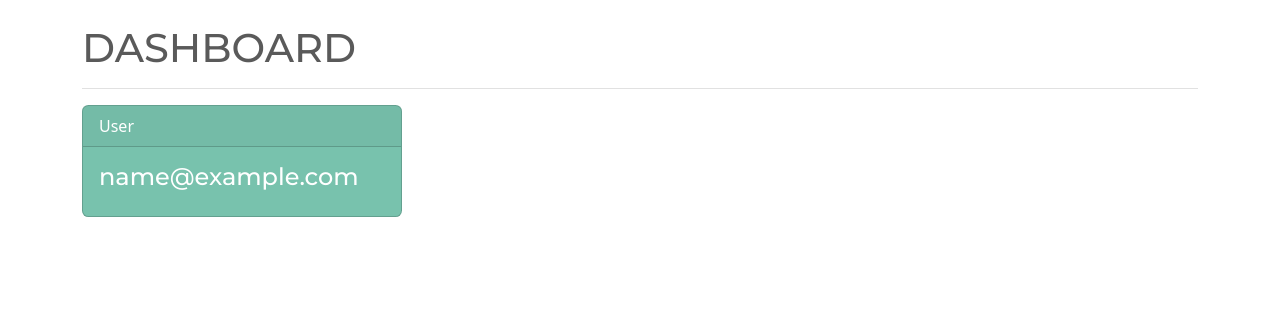
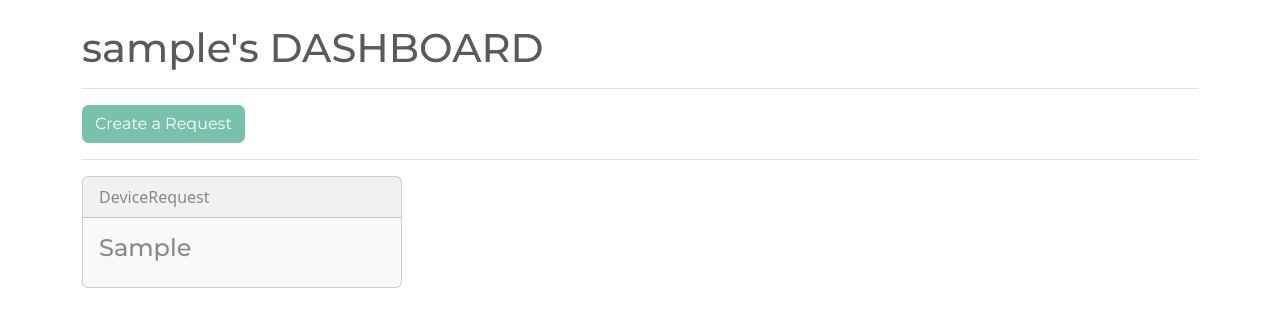
Before and after one commit to zebz2u4u/QA_softwareAgile, a Django app: page /dashboard in a window 1280 px wide. Shown: the part 56-383 px from the top of the page. Run offline with Django 5.2, Linux system fonts and the light colour scheme; a user stored in the database is signed in; tables that the repository leaves empty hold one stand-in row (values such as "Sample post").

Commit message:
Add functionality to create record
-Created model for the requests to be created,
-Registered model with admin, created a form to create & update a request.
-Added functionality for the requests to be seen on the dashboard in card
view.
-Started adding functionality to update a request also

Signed-off-by: <debie02awoyemi@gmail.com>

```diff
--- a/crud_app/webapp/admin.py
+++ b/crud_app/webapp/admin.py
@@ -2,8 +2,6 @@
 
 # Register your models here.
 
-from . models import device_request, maintenance_request, other_request
+from . models import Request
 
-admin.site.register(device_request)
-admin.site.register(maintenance_request)
-admin.site.register(other_request)
+admin.site.register(Request)
--- a/crud_app/webapp/models.py
+++ b/crud_app/webapp/models.py
@@ -2,35 +2,20 @@
 
 # Create your model
 
-class device_request(models.Model):
+class Request(models.Model):
+    REQUEST_TYPES = [
+        ('DeviceRequest', 'Device Request'),
+        ('MaintenanceRequest', 'Maintenance Request'),
+        ('OtherRequest', 'Other'),
+    ]
+
+    # id = models.AutoField(primary_key=True)
     dateCreated = models.DateTimeField(auto_now_add=True)
-
-    fullName = models.CharField(max_length=255)
-    workEmail = models.CharField(max_length=255)
-    lineManager = models.CharField(max_length=255)
+    fullName = models.CharField(max_length=255, verbose_name="Full Name")
+    workEmail = models.CharField(max_length=255, verbose_name="Work Email")
+    lineManager = models.CharField(max_length=255, verbose_name="Line Manager")
     request = models.CharField(max_length=550)
+    request_type = models.CharField(max_length=20, choices=REQUEST_TYPES)
 
     def __str__(self):
-        return self.fullName #create an autogenerated requestid and return it in future
-
-class maintenance_request(models.Model):
-    dateCreated = models.DateTimeField(auto_now_add=True)
-
-    fullName = models.CharField(max_length=255)
-    workEmail = models.CharField(max_length=255)
-    building = models.CharField(max_length=5)
-    request = models.CharField(max_length=550)
-
-
-    def __str__(self):
-        return self.fullName
-
-class other_request(models.Model):
-    dateCreated = models.DateTimeField(auto_now_add=True)
-
-    fullName = models.CharField(max_length=255)
-    workEmail = models.CharField(max_length=255)
-    request = models.CharField(max_length=550) #see if you can add request tags
-
-    def __str__(self):
-        return self.fullName
+        return f"{self.id} - {self.fullName}"
--- a/crud_app/webapp/templates/webapp/dashboard.html
+++ b/crud_app/webapp/templates/webapp/dashboard.html
@@ -1,22 +1,25 @@
 {% extends 'webapp/base.html' %}
 
+
+
 {% block content %}
-    <h1> DASHBOARD </h1>
+    <h1> {{user}}'s DASHBOARD </h1>
 
     <hr>
+    <a class="btn btn-primary" type="button" href="{% url 'create-record' %}"> Create a Request</a>
+    <hr>
 
-    {% if request %}
-        {% for req in request %}
-        <div class="card text-white bg-primary mb-3" style="max-width: 20rem;">
-          <div class="card-header">{{ req.fullName }}</div>
-          <div class="card-body">
-            <h4 class="card-title">{{ req.workEmail }}</h4>
-            <!-- Add more fields here as needed -->
-          </div>
+    {% if requests %}
+        {% for request in requests %}
+        <div class="card bg-light mb-3" style="max-width: 20rem;">
+        <div class="card-header">{{ request.request_type }}</div>
+        <div class="card-body">
+            <h4 class="card-title">{{ request.request }}</h4>
+        </div>
         </div>
         {% endfor %}
     {% else %}
-        <p>No requests found. <a href="{% url '' %}">Create a new request</a>.</p>
+        <p>No requests found.</p>
     {% endif %}
 
 {% endblock %}
--- a/crud_app/webapp/templates/webapp/login.html
+++ b/crud_app/webapp/templates/webapp/login.html
@@ -6,7 +6,7 @@
 
     <body>
         <div class="container bg-light shadow-md p-4 form-layout">
-            <h3> Access account </h3>
+            <h3> Login </h3>
 
             <form method="post">
                 {% csrf_token %}
--- a/crud_app/webapp/urls.py
+++ b/crud_app/webapp/urls.py
@@ -11,4 +11,8 @@
     path('logout', views.logout, name="logout"),
 
     path('dashboard', views.dashboard, name="dashboard"),
+
+    path('create-record', views.createRecord, name="create-record"),
+
+    path('update-request/<int:pk>/', views.updateRecord, name='update-record'),
 ]
--- a/crud_app/webapp/views.py
+++ b/crud_app/webapp/views.py
@@ -1,11 +1,12 @@
 from django.shortcuts import render, redirect
-from .forms import CreateUser, LoginForm
+from .forms import CreateUser, LoginForm, CreateRequest, UpdateRequest
 
 from django.contrib.auth.models import auth
 from django.contrib.auth import authenticate
 
 from django.contrib.auth.decorators import login_required
-from .models import device_request, maintenance_request, other_request
+from . models import Request
+
 
 def homePage(request):
 
@@ -50,20 +51,36 @@
 #dashboard
 @login_required(login_url='login')
 def dashboard(request):
-    userDevice = device_request.objects.all()
-    #userMaintainence = maintenance_request.objects.all()
-    #userOther = other_request.objects.all()
+    requests = Request.objects.all()
 
-    context = {'request':userDevice}
+    context = {'requests':requests}
 
     return render(request, "webapp/dashboard.html", context=context)
 
+#create record
+@login_required(login_url='login')
+def createRecord(request):
+    form = CreateRequest()
+    if request.method == "POST":
+        form = CreateRequest(request.POST)
+        if form.is_valid():
+            form.save()
+            return redirect("dashboard")
+    context = {'form': form}
+    return render(request, 'webapp/create-record.html', context=context)
 
 
-
-
-
-
+@login_required(login_url='login')
+def updateRecord(request, pk):
+    requestId = Request.objects.get(id=pk)
+    form = UpdateRequest(instance=requestId)
+    if request.method == "POST":
+        form = UpdateRequest(request.POST, instance=requestId)
+        if form.is_valid():
+            form.save()
+            return redirect("dashboard")
+    context = {'form': form}
+    return render(request, 'webapp/update-record.html', context=context)
 
 
 
```
Also changed, not shown: crud_app/webapp/forms.py (+15 -0 lines), crud_app/webapp/templates/webapp/create-record.html (+25 -0 lines), crud_app/webapp/templates/webapp/update-record.html (+11 -0 lines), 1 other file.
